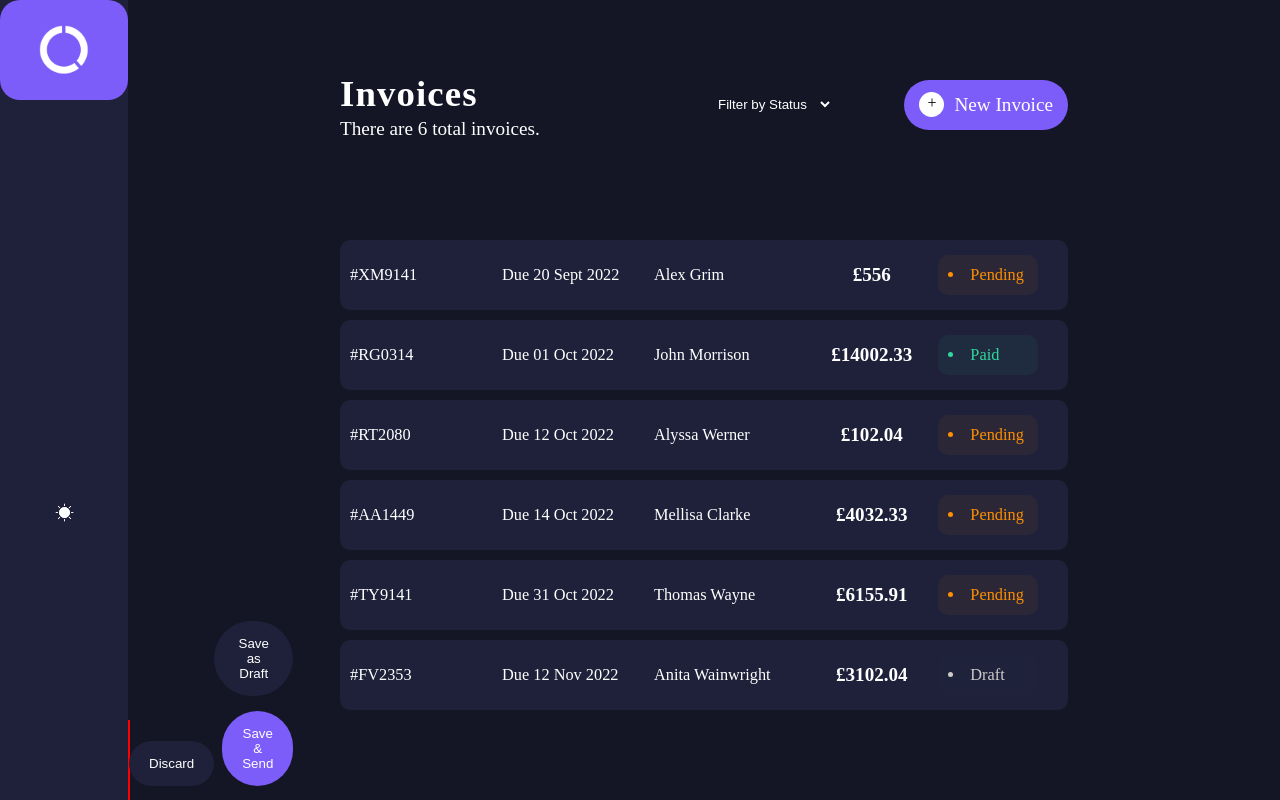
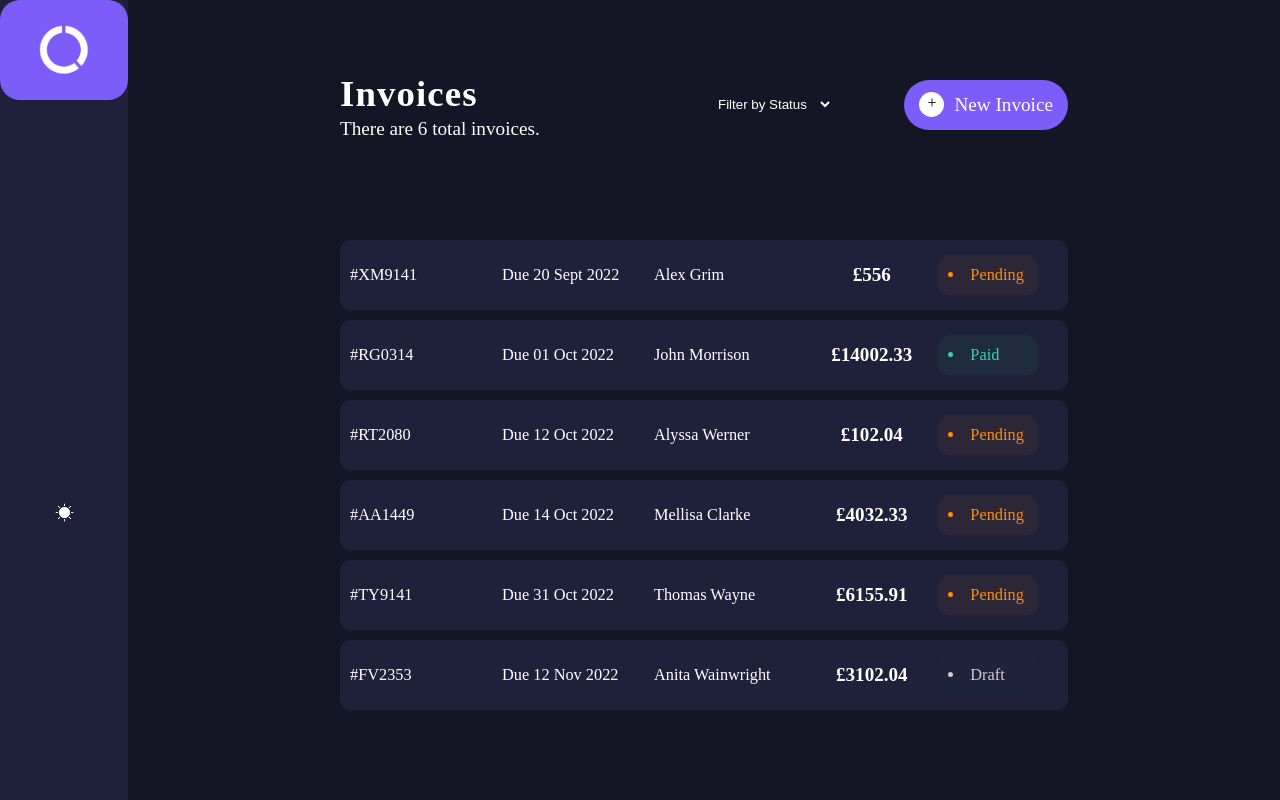
Before and after one commit to jorover/invoice-app, a Vue app: page / in a window 1280 px wide. Built offline with nearby package versions, Linux system fonts and the light colour scheme.

Commit message:
save commit

```diff
--- a/src/App.vue
+++ b/src/App.vue
@@ -211,10 +211,10 @@ h5{
 
 .btnGroupContainer{
   width:inherit;
+  overflow:hidden;
   height: 10vh;
   position: fixed;
   background: rgb(20, 22, 37);
-  border:1px solid red;
 }
 
 .light .btnGroupContainer{
```
